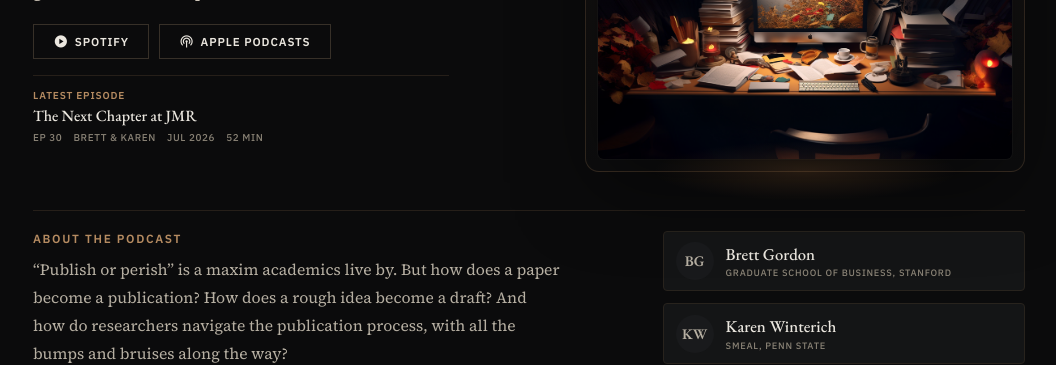
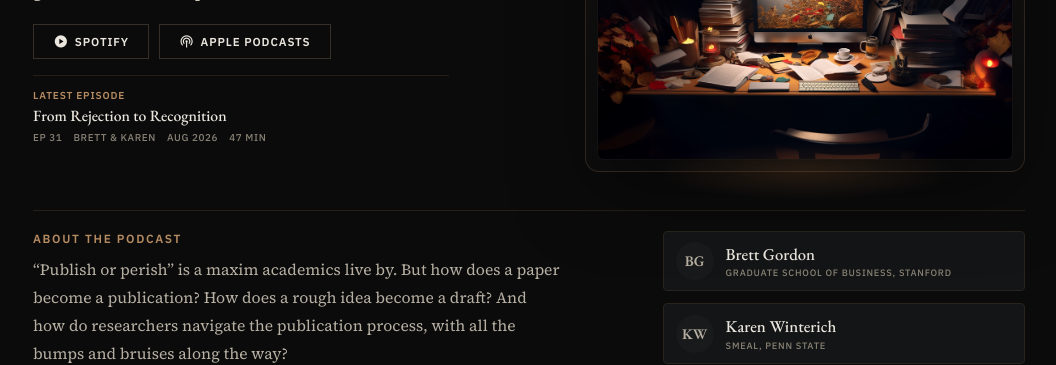
Before and after one commit to brgordon1/brgordon1.github.io, a Jekyll site: the page built from _pages/hiwt-podcast/index.html, in a window 1280 px wide and 1400 px high. Shown: the part 275-640 px from the top of the window, without its empty margins (111-1167 px from the left). Built offline with Jekyll 4.4.1, drawn with Linux system fonts in a browser that asks for light colours; some of the changed text lies outside the part shown.

Commit message:
episode update.

```diff
--- a/_data/hiwt_episodes.yml
+++ b/_data/hiwt_episodes.yml
@@ -13,6 +13,18 @@
 # thumb: grocery | ai | romance | valuation | community | frugality (colour themes only)
 # hosts: space-separated; 'brett', 'karen', or 'brett karen'
 
+- number: "31"
+  title: "From Rejection to Recognition: The Story Behind Two JMR Award-Winning Papers"
+  short_title: "From Rejection to Recognition"
+  date: "Aug 2026"
+  duration: "47 min"
+  hosts: "brett karen"
+  thumb: "grocery"
+  icon: "emoji_events"
+  url: "https://open.spotify.com/episode/0HcfpQslIZBeaJ4loLmWBu"
+  spotify_id: "0HcfpQslIZBeaJ4loLmWBu"
+  desc: "Recorded at Summer AMA with the 2026 JMR award winners: Shiri Melumad and Robert Meyer on how listening versus reading changes the way consumers interpret news, and Stephan Seiler and Anna Tuchman on why their soda-tax paper found an audience across marketing, economics, and public health."
+
 - number: "30"
   title: "The Next Chapter at JMR: A Conversation with Raphael Thomadsen"
   short_title: "The Next Chapter at JMR"
@@ -22,7 +34,6 @@
   thumb: "valuation"
   icon: "auto_stories"
   url: "https://open.spotify.com/episode/4PzrJ36RP3Vs12IYjVH0sw"
-  spotify_id: "4PzrJ36RP3Vs12IYjVH0sw"
   desc: "Brett and Karen talk with incoming JMR Editor-in-Chief Raphael Thomadsen about the new team&rsquo;s vision for the journal: streamlining the revision process, accepting shorter-form articles, and bridging behavioral, managerial, and quantitative work."
 
 - number: "29"
--- a/_pages/hiwt-podcast/about.html
+++ b/_pages/hiwt-podcast/about.html
@@ -366,7 +366,7 @@
     <a class="brand-block" href="{{ '/hiwt-podcast/' | relative_url }}">
       <div class="brand-kicker">Podcast</div>
       <div class="brand-title">How I Wrote This</div>
-      <div class="brand-subtitle">Supported by the <a href="https://journals.sagepub.com/home/MRJ" target="_blank" rel="noopener"></a>Journal of Marketing Research</a></div>
+      <div class="brand-subtitle">Supported by the <a href="https://journals.sagepub.com/home/MRJ" target="_blank" rel="noopener">Journal of Marketing Research</a></div>
     </a>
     <nav class="topbar-nav" aria-label="Podcast pages">
       <a class="page-link" href="{{ '/hiwt-podcast/' | relative_url }}">
--- a/_pages/hiwt-podcast/index.html
+++ b/_pages/hiwt-podcast/index.html
@@ -760,7 +760,7 @@
     <a class="brand-block" href="{{ '/hiwt-podcast/' | relative_url }}">
       <div class="brand-kicker">Podcast</div>
       <div class="brand-title">How I Wrote This</div>
-      <div class="brand-subtitle">Supported by the <a href="https://journals.sagepub.com/home/MRJ" target="_blank" rel="noopener"></a>Journal of Marketing Research</a></div>
+      <div class="brand-subtitle">Supported by the <a href="https://journals.sagepub.com/home/MRJ" target="_blank" rel="noopener">Journal of Marketing Research</a></div>
     </a>
     <nav class="topbar-nav" aria-label="Podcast pages">
       <a class="page-link active" href="{{ '/hiwt-podcast/' | relative_url }}">
```
